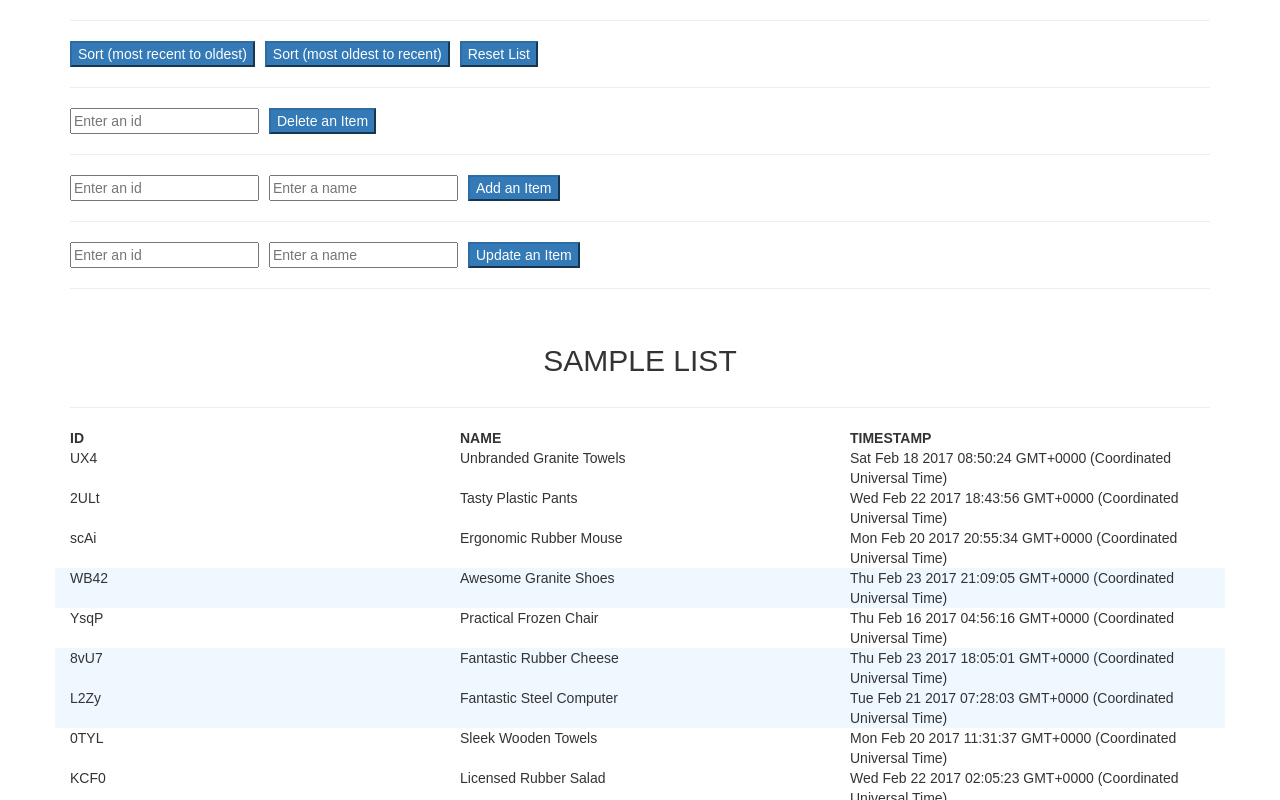
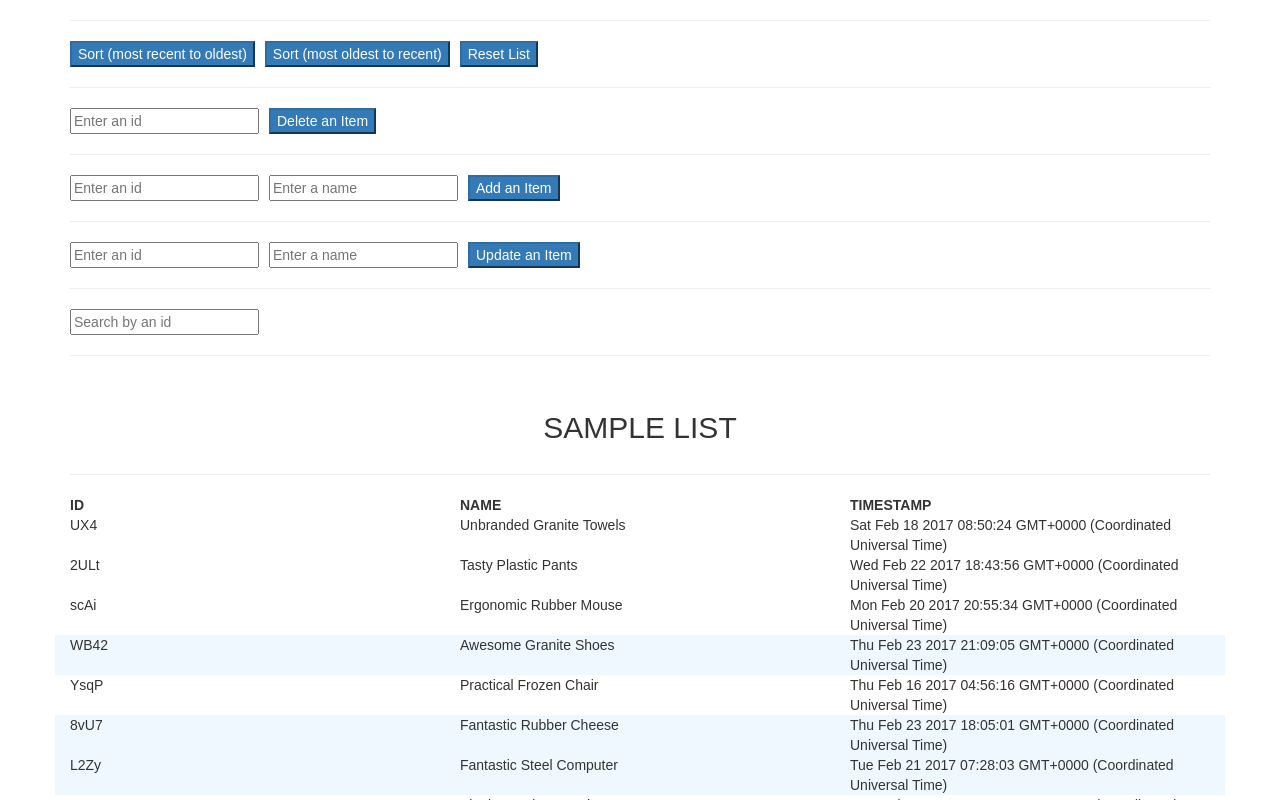
Before and after one commit to dennisXZX/react-list-manipulation, a React (Create React App) app: page / in a window 1280 px wide. Shown: the top 800 px of the page. Built offline with nearby package versions, Linux system fonts and the light colour scheme.

Commit message:
added search feature, but with bug

```diff
--- a/src/api/ListAPI.js
+++ b/src/api/ListAPI.js
@@ -51,5 +51,14 @@ export default {
 				return item;
 			}
 		});
+	},
+	searchItem: function(list, id) {
+		return list.filter((item) => {
+			if (item.id.includes(id)) {
+				return true;
+			} else {
+				return false;
+			}
+		});
 	}
 }
--- a/src/components/App.js
+++ b/src/components/App.js
@@ -53,6 +53,11 @@ class App extends Component {
     this.setState({list: newList});
   }
 
+  searchItem = (id) => {
+    const newList = ListAPI.searchItem(this.state.list, id);
+    this.setState({list: newList});
+  }
+
   componentDidMount() {
     this.setState({list: ListAPI.generateList()});
   }
@@ -67,7 +72,8 @@ class App extends Component {
                   resetList={this.resetList}
                   deleteItem={this.deleteItem}
                   addItem={this.addItem}
-                  updateItem={this.updateItem} />
+                  updateItem={this.updateItem}
+                  searchItem={this.searchItem} />
         <ItemList list={list} />
       </div>
     );
--- a/src/components/Controls.js
+++ b/src/components/Controls.js
@@ -20,6 +20,12 @@ class Controls extends Component {
 		this.props.updateItem(updateId, updateName);
 		this.refs.updateId.value = "";
 		this.refs.updateName.value = "";
+	}
+
+	handleSearchItem = () => {
+		const searchId = this.refs.searchId.value;
+		console.log(searchId);
+		this.props.searchItem(searchId);
 	}
 
 	render() {
@@ -48,6 +54,8 @@ class Controls extends Component {
 				<input type="text" ref="updateName" placeholder="Enter a name" />
 				<button className="btn-primary" onClick={this.handleUpdateItem}>Update an Item</button>
 				<hr />
+				<input type="text" ref="searchId" onChange={this.handleSearchItem} placeholder="Search by an id" />
+				<hr />
 			</div>
 		</div>
 		);
```
